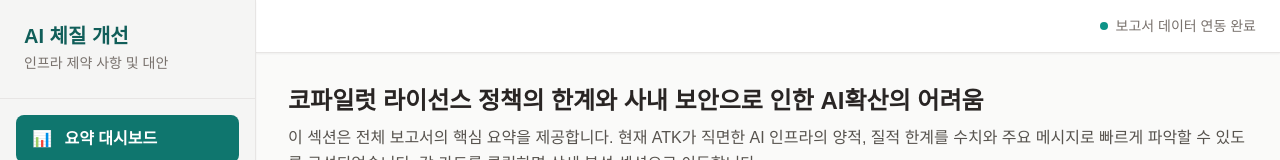
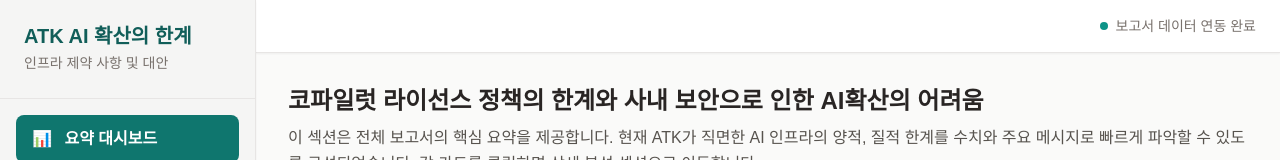
Before and after one commit to kstrikeouts/AI_Literacy, a plain HTML site: page index.html in a window 1280 px wide. Shown: the top 160 px of the page. Drawn offline with nearby package versions, Linux system fonts and the light colour scheme.

Commit message:
Update index.html

```diff
--- a/index.html
+++ b/index.html
@@ -40,7 +40,7 @@
 
     <aside class="w-64 bg-stone-100 border-r border-stone-200 flex flex-col z-20 shadow-sm flex-shrink-0 transition-transform duration-300 absolute md:relative h-full transform -translate-x-full md:translate-x-0" id="sidebar">
         <div class="p-6 border-b border-stone-200">
-            <h1 class="text-xl font-bold text-teal-800 leading-tight">AI 체질 개선<br><span class="text-sm font-medium text-stone-500">인프라 제약 사항 및 대안</span></h1>
+            <h1 class="text-xl font-bold text-teal-800 leading-tight">ATK AI 확산의 한계<br><span class="text-sm font-medium text-stone-500">인프라 제약 사항 및 대안</span></h1>
             <button id="closeMenuBtn" class="md:hidden absolute top-4 right-4 text-stone-500 text-2xl">&#10005;</button>
         </div>
         <nav class="flex-1 p-4 space-y-2 overflow-y-auto">
```
